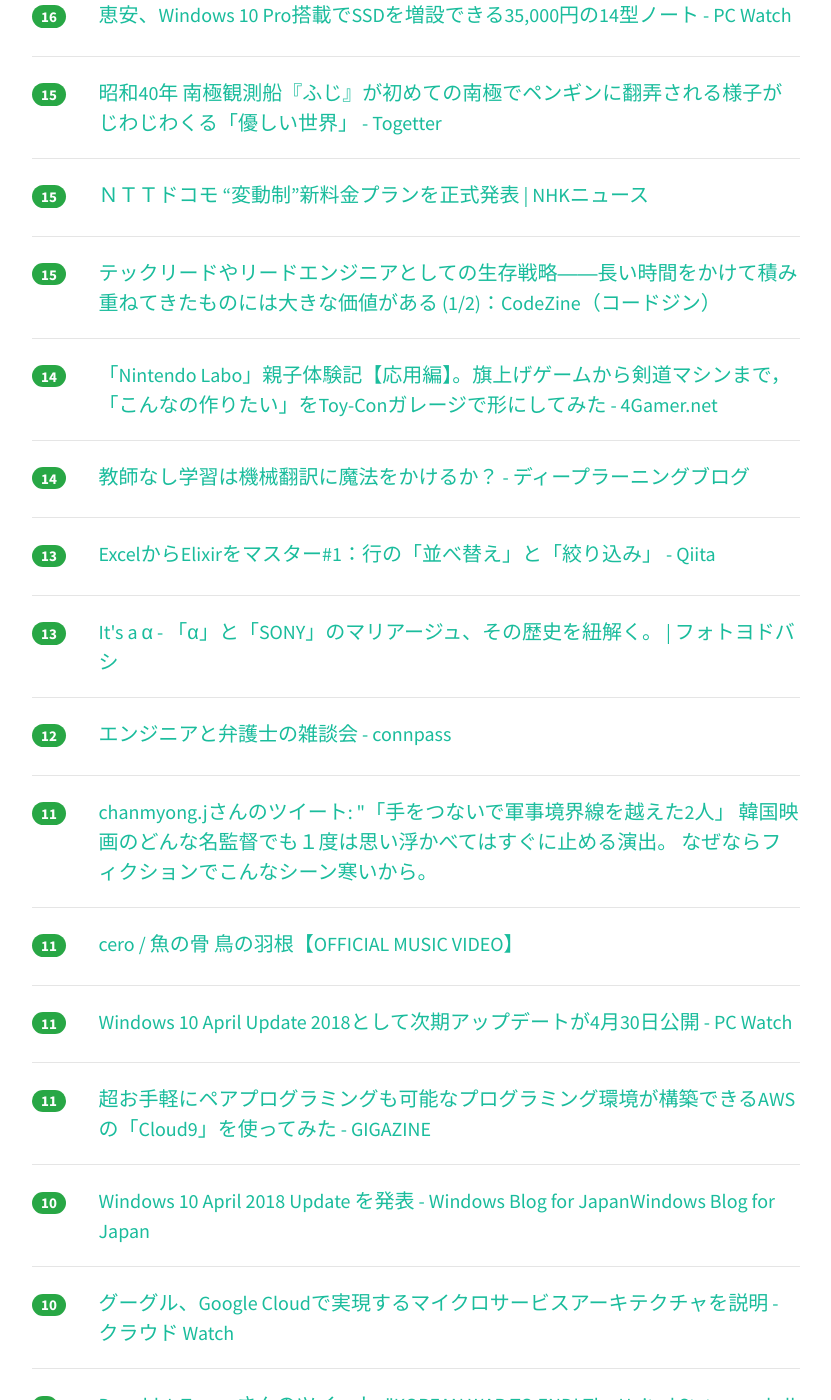
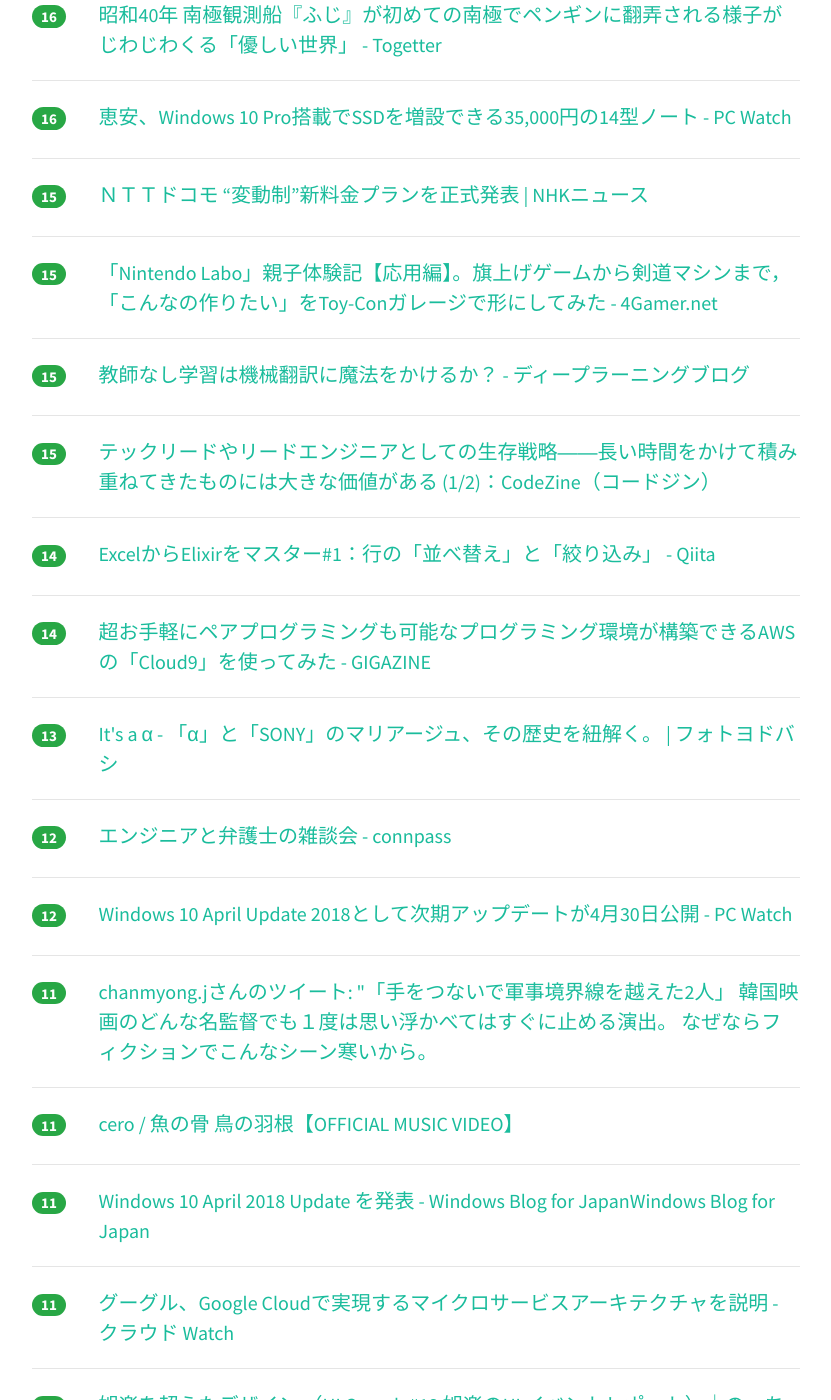
Before and after one commit to yatta47/hatena-matome-site, a Jekyll site: the page built from _posts/2018-04-28-hatena.md, in a window 1280 px wide and 1400 px high, scrolled down 1954 px. Shown: the whole window, without its empty margins (224-1055 px from the left). Built offline with Jekyll 4.4.1, drawn with Linux system fonts in a browser that asks for light colours; nearby versions of some CDN libraries; part of the change alters nothing that is shown; some of the changed text lies outside the part shown.

Commit message:
Updated 2018-04-28

```diff
--- a/_posts/2018-04-28-hatena.md
+++ b/_posts/2018-04-28-hatena.md
@@ -1,28 +1,28 @@
 ---
 layout: post
 title:  "2018-04-28 はてぶIT"
-date:   2018-04-28 14:02:30
+date:   2018-04-28 15:02:46
 tags: [it-hotentry]
 ---
-33 件のデータあり
+36 件のデータあり
 
 <hr><div class="row">
-<div class="col-1"><span class="badge badge-pill badge-success h2">137</span></div>
+<div class="col-1"><span class="badge badge-pill badge-success h2">155</span></div>
 <div class="col-11"><a href='http://www.beams.co.jp/company/information/detail/229' target='_blank'>＜BEAMS HEART＞＜BEAMS mini＞プリントTシャツ 販売中止及び商品回収のお知らせ | BEAMS</a></div>
 </div>
 <hr>
 <div class="row">
-<div class="col-1"><span class="badge badge-pill badge-success h2">126</span></div>
+<div class="col-1"><span class="badge badge-pill badge-success h2">137</span></div>
 <div class="col-11"><a href='https://gigazine.net/news/20180427-switch-prevent-downgrade-blowing-fuses/' target='_blank'>Nintendo Switchはデバイスを物理的に変更することでシステムソフトウェアのダウングレードを防いでいる - GIGAZINE</a></div>
 </div>
 <hr>
 <div class="row">
-<div class="col-1"><span class="badge badge-pill badge-success h2">40</span></div>
+<div class="col-1"><span class="badge badge-pill badge-success h2">41</span></div>
 <div class="col-11"><a href='https://www.slideshare.net/ShunNukui/ss-94997937' target='_blank'>レコメンドエンジン作成コンテストの勝ち方</a></div>
 </div>
 <hr>
 <div class="row">
-<div class="col-1"><span class="badge badge-pill badge-success h2">35</span></div>
+<div class="col-1"><span class="badge badge-pill badge-success h2">36</span></div>
 <div class="col-11"><a href='https://togetter.com/li/1222023' target='_blank'>なんだこの写真…オーストラリアのビーチではイヌがサメ食べてて2匹のヘビがくんずほぐれつしてた - Togetter</a></div>
 </div>
 <hr>
@@ -32,22 +32,27 @@ tags: [it-hotentry]
 </div>
 <hr>
 <div class="row">
-<div class="col-1"><span class="badge badge-pill badge-success h2">33</span></div>
+<div class="col-1"><span class="badge badge-pill badge-success h2">34</span></div>
 <div class="col-11"><a href='http://blocking.jp/' target='_blank'>blocking.jp - サイトブロッキング確認</a></div>
 </div>
 <hr>
 <div class="row">
-<div class="col-1"><span class="badge badge-pill badge-success h2">31</span></div>
+<div class="col-1"><span class="badge badge-pill badge-success h2">33</span></div>
+<div class="col-11"><a href='http://www.itmedia.co.jp/pcuser/articles/1804/28/news016.html' target='_blank'>Windows 10大型アップデート「April 2018 Update」発表　4月30日に配信開始 - ITmedia PC USER</a></div>
+</div>
+<hr>
+<div class="row">
+<div class="col-1"><span class="badge badge-pill badge-success h2">32</span></div>
 <div class="col-11"><a href='https://www.orefolder.net/blog/2018/04/mineo-data-optimization/' target='_blank'>mineoが通信の最適化を始めたのでMVNO14社21枚のSIMで通信の最適化がされているか試してみた | orefolder.net</a></div>
 </div>
 <hr>
 <div class="row">
-<div class="col-1"><span class="badge badge-pill badge-success h2">29</span></div>
+<div class="col-1"><span class="badge badge-pill badge-success h2">30</span></div>
 <div class="col-11"><a href='https://github.com/cgoldsby/LoginCritter' target='_blank'>GitHub - cgoldsby/LoginCritter: An animated avatar that responds to text field interactions</a></div>
 </div>
 <hr>
 <div class="row">
-<div class="col-1"><span class="badge badge-pill badge-success h2">29</span></div>
+<div class="col-1"><span class="badge badge-pill badge-success h2">30</span></div>
 <div class="col-11"><a href='https://github.com/xx45/dayjs' target='_blank'>GitHub - xx45/dayjs: ⏰Fast 2KB immutable date library alternative to Moment.js with the same modern API</a></div>
 </div>
 <hr>
@@ -57,18 +62,13 @@ tags: [it-hotentry]
 </div>
 <hr>
 <div class="row">
-<div class="col-1"><span class="badge badge-pill badge-success h2">26</span></div>
-<div class="col-11"><a href='https://pc.watch.impress.co.jp/docs/news/1119519.html' target='_blank'>元AMDの著名CPUアーキテクトJim Keller氏がIntel入社 - PC Watch</a></div>
+<div class="col-1"><span class="badge badge-pill badge-success h2">28</span></div>
+<div class="col-11"><a href='https://japan.cnet.com/article/35118464/' target='_blank'>「ECサイトの検索は10年進化していない」--AIで商品検索を最適化する「FIND」 - CNET Japan</a></div>
 </div>
 <hr>
 <div class="row">
 <div class="col-1"><span class="badge badge-pill badge-success h2">26</span></div>
-<div class="col-11"><a href='http://www.itmedia.co.jp/pcuser/articles/1804/28/news016.html' target='_blank'>Windows 10大型アップデート「April 2018 Update」発表　4月30日に配信開始 - ITmedia PC USER</a></div>
-</div>
-<hr>
-<div class="row">
-<div class="col-1"><span class="badge badge-pill badge-success h2">24</span></div>
-<div class="col-11"><a href='https://japan.cnet.com/article/35118464/' target='_blank'>「ECサイトの検索は10年進化していない」--AIで商品検索を最適化する「FIND」 - CNET Japan</a></div>
+<div class="col-11"><a href='https://pc.watch.impress.co.jp/docs/news/1119519.html' target='_blank'>元AMDの著名CPUアーキテクトJim Keller氏がIntel入社 - PC Watch</a></div>
 </div>
 <hr>
 <div class="row">
@@ -82,8 +82,13 @@ tags: [it-hotentry]
 </div>
 <hr>
 <div class="row">
-<div class="col-1"><span class="badge badge-pill badge-success h2">17</span></div>
+<div class="col-1"><span class="badge badge-pill badge-success h2">18</span></div>
 <div class="col-11"><a href='https://cloudplatform-jp.googleblog.com/2018/04/ntt-docomo-ai-taxi-tensorflow.html' target='_blank'>Google Cloud Platform Japan 公式ブログ: NTT ドコモ「AIタクシー」を支える TensorFlow と需要予測モデル</a></div>
+</div>
+<hr>
+<div class="row">
+<div class="col-1"><span class="badge badge-pill badge-success h2">16</span></div>
+<div class="col-11"><a href='https://togetter.com/li/1222176' target='_blank'>昭和40年 南極観測船『ふじ』が初めての南極でペンギンに翻弄される様子がじわじわくる「優しい世界」 - Togetter</a></div>
 </div>
 <hr>
 <div class="row">
@@ -93,12 +98,17 @@ tags: [it-hotentry]
 <hr>
 <div class="row">
 <div class="col-1"><span class="badge badge-pill badge-success h2">15</span></div>
-<div class="col-11"><a href='https://togetter.com/li/1222176' target='_blank'>昭和40年 南極観測船『ふじ』が初めての南極でペンギンに翻弄される様子がじわじわくる「優しい世界」 - Togetter</a></div>
+<div class="col-11"><a href='https://www3.nhk.or.jp/news/html/20180427/k10011420691000.html' target='_blank'>ＮＴＴドコモ “変動制”新料金プランを正式発表 | NHKニュース</a></div>
 </div>
 <hr>
 <div class="row">
 <div class="col-1"><span class="badge badge-pill badge-success h2">15</span></div>
-<div class="col-11"><a href='https://www3.nhk.or.jp/news/html/20180427/k10011420691000.html' target='_blank'>ＮＴＴドコモ “変動制”新料金プランを正式発表 | NHKニュース</a></div>
+<div class="col-11"><a href='http://www.4gamer.net/games/407/G040734/20180424078/' target='_blank'>「Nintendo Labo」親子体験記【応用編】。旗上げゲームから剣道マシンまで，「こんなの作りたい」をToy-Conガレージで形にしてみた - 4Gamer.net</a></div>
+</div>
+<hr>
+<div class="row">
+<div class="col-1"><span class="badge badge-pill badge-success h2">15</span></div>
+<div class="col-11"><a href='http://deeplearning.hatenablog.com/entry/unsupervised_machine_translation' target='_blank'>教師なし学習は機械翻訳に魔法をかけるか？ - ディープラーニングブログ</a></div>
 </div>
 <hr>
 <div class="row">
@@ -108,17 +118,12 @@ tags: [it-hotentry]
 <hr>
 <div class="row">
 <div class="col-1"><span class="badge badge-pill badge-success h2">14</span></div>
-<div class="col-11"><a href='http://www.4gamer.net/games/407/G040734/20180424078/' target='_blank'>「Nintendo Labo」親子体験記【応用編】。旗上げゲームから剣道マシンまで，「こんなの作りたい」をToy-Conガレージで形にしてみた - 4Gamer.net</a></div>
+<div class="col-11"><a href='https://qiita.com/piacere/items/6714e1440e3f25fb46a1' target='_blank'>ExcelからElixirをマスター#1：行の「並べ替え」と「絞り込み」 - Qiita</a></div>
 </div>
 <hr>
 <div class="row">
 <div class="col-1"><span class="badge badge-pill badge-success h2">14</span></div>
-<div class="col-11"><a href='http://deeplearning.hatenablog.com/entry/unsupervised_machine_translation' target='_blank'>教師なし学習は機械翻訳に魔法をかけるか？ - ディープラーニングブログ</a></div>
-</div>
-<hr>
-<div class="row">
-<div class="col-1"><span class="badge badge-pill badge-success h2">13</span></div>
-<div class="col-11"><a href='https://qiita.com/piacere/items/6714e1440e3f25fb46a1' target='_blank'>ExcelからElixirをマスター#1：行の「並べ替え」と「絞り込み」 - Qiita</a></div>
+<div class="col-11"><a href='https://gigazine.net/news/20180428-cloud9-aws-ide/' target='_blank'>超お手軽にペアプログラミングも可能なプログラミング環境が構築できるAWSの「Cloud9」を使ってみた - GIGAZINE</a></div>
 </div>
 <hr>
 <div class="row">
@@ -129,6 +134,11 @@ tags: [it-hotentry]
 <div class="row">
 <div class="col-1"><span class="badge badge-pill badge-success h2">12</span></div>
 <div class="col-11"><a href='https://connpass.com/event/86371/' target='_blank'>エンジニアと弁護士の雑談会 - connpass</a></div>
+</div>
+<hr>
+<div class="row">
+<div class="col-1"><span class="badge badge-pill badge-success h2">12</span></div>
+<div class="col-11"><a href='https://pc.watch.impress.co.jp/docs/news/1119750.html' target='_blank'>Windows 10 April Update 2018として次期アップデートが4月30日公開 - PC Watch</a></div>
 </div>
 <hr>
 <div class="row">
@@ -143,22 +153,27 @@ tags: [it-hotentry]
 <hr>
 <div class="row">
 <div class="col-1"><span class="badge badge-pill badge-success h2">11</span></div>
-<div class="col-11"><a href='https://pc.watch.impress.co.jp/docs/news/1119750.html' target='_blank'>Windows 10 April Update 2018として次期アップデートが4月30日公開 - PC Watch</a></div>
+<div class="col-11"><a href='https://blogs.windows.com/japan/2018/04/27/windows10_april_2018_update_announcing/' target='_blank'>Windows 10 April 2018 Update を発表 - Windows Blog for JapanWindows Blog for Japan</a></div>
 </div>
 <hr>
 <div class="row">
 <div class="col-1"><span class="badge badge-pill badge-success h2">11</span></div>
-<div class="col-11"><a href='https://gigazine.net/news/20180428-cloud9-aws-ide/' target='_blank'>超お手軽にペアプログラミングも可能なプログラミング環境が構築できるAWSの「Cloud9」を使ってみた - GIGAZINE</a></div>
+<div class="col-11"><a href='https://cloud.watch.impress.co.jp/docs/news/1119618.html' target='_blank'>グーグル、Google Cloudで実現するマイクロサービスアーキテクチャを説明 - クラウド Watch</a></div>
+</div>
+<hr>
+<div class="row">
+<div class="col-1"><span class="badge badge-pill badge-success h2">11</span></div>
+<div class="col-11"><a href='https://note.mu/sakamichiyuki/n/ne7a1764119a9' target='_blank'>娯楽を超えたデザイン （UI Crunch #13 娯楽のUI イベントレポート）｜のっち Ryosuke Inoue｜note</a></div>
 </div>
 <hr>
 <div class="row">
 <div class="col-1"><span class="badge badge-pill badge-success h2">10</span></div>
-<div class="col-11"><a href='https://blogs.windows.com/japan/2018/04/27/windows10_april_2018_update_announcing/' target='_blank'>Windows 10 April 2018 Update を発表 - Windows Blog for JapanWindows Blog for Japan</a></div>
+<div class="col-11"><a href='https://gist.github.com/azu/54313f61b47da4ed1d8e3c2314d2bde5' target='_blank'>AlminとFluxやReduxの違い? · GitHub</a></div>
 </div>
 <hr>
 <div class="row">
 <div class="col-1"><span class="badge badge-pill badge-success h2">10</span></div>
-<div class="col-11"><a href='https://cloud.watch.impress.co.jp/docs/news/1119618.html' target='_blank'>グーグル、Google Cloudで実現するマイクロサービスアーキテクチャを説明 - クラウド Watch</a></div>
+<div class="col-11"><a href='https://anond.hatelabo.jp/20180428124907' target='_blank'>スーパーハカーです　何か質問ある？　すごい勢いで返答するよ</a></div>
 </div>
 <hr>
 <div class="row">
@@ -168,6 +183,6 @@ tags: [it-hotentry]
 <hr>
 <div class="row">
 <div class="col-1"><span class="badge badge-pill badge-success h2">8</span></div>
-<div class="col-11"><a href='https://gist.github.com/azu/54313f61b47da4ed1d8e3c2314d2bde5' target='_blank'>AlminとFluxやReduxの違い? · GitHub</a></div>
+<div class="col-11"><a href='http://jp.automaton.am/articles/newsjp/20180428-66911/' target='_blank'>極寒の街作りサバイバル『Frostpunk』発売から3日経たずして25万本販売。極限の緊迫感とリソース管理の中毒性が支持を得る | AUTOMATON</a></div>
 </div>
 <hr>
```
